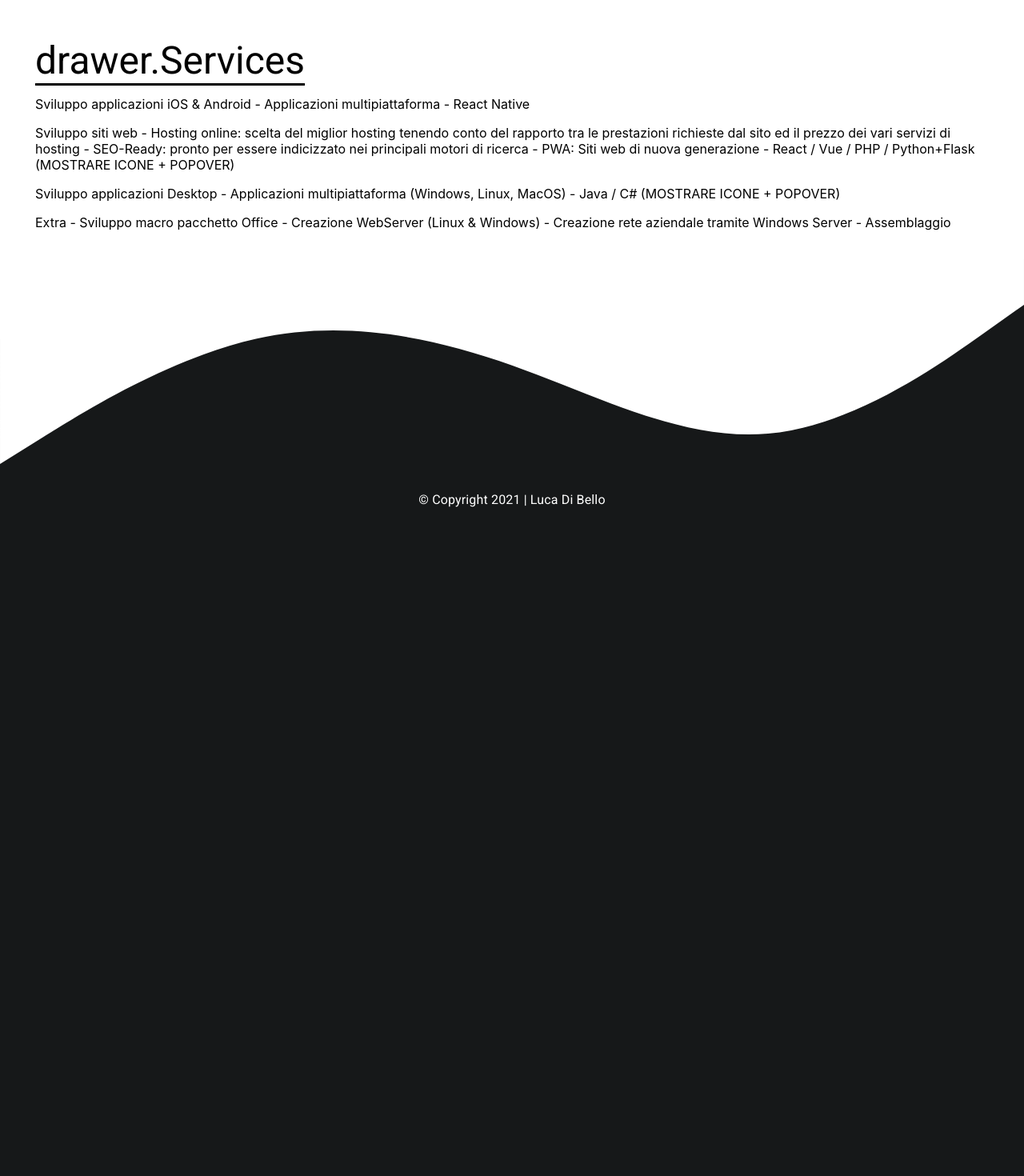
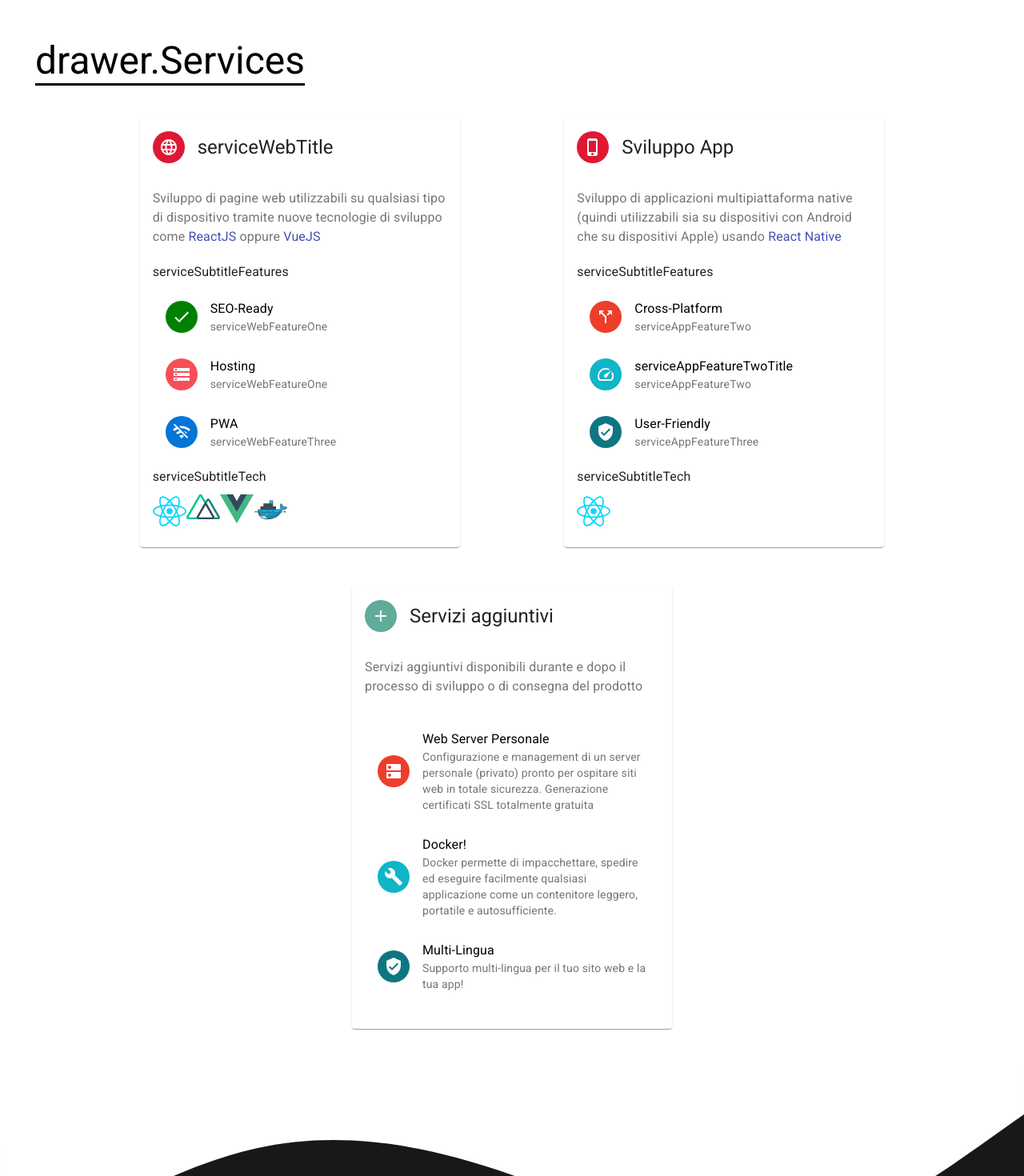
Before and after one commit to lucadibello/lucadibello, a React (Create React App) app in the folder client/: page / in a window 1280 px wide. Shown: the part 2780-4250 px from the top of the page at 80% size. Before the commit the page ends 3577 px from the top, so only its background shows below. Built offline with nearby package versions, Linux system fonts and the light colour scheme; no server answers.

Commit message:
Added new card for additional services

```diff
--- /dev/null
+++ b/client/src/components/ServiceCardExtra.tsx
@@ -0,0 +1,106 @@
+import React from 'react';
+import {
+  Avatar,
+  Card,
+  CardContent,
+  CardHeader,
+  createStyles,
+  List,
+  ListItem,
+  ListItemAvatar,
+  ListItemText,
+  makeStyles,
+  Typography
+} from '@material-ui/core';
+
+import {
+  VerifiedUser as VerifiedUserIcon,
+  Dns as DnsIcon,
+  Build as BuildIcon,
+  Add as AddIcon
+} from '@material-ui/icons'
+
+const useStyles = makeStyles(() =>
+  createStyles({
+    root: {
+      height: "100%",
+      maxWidth: "400px"
+    },
+    media: {
+      height: 0,
+      paddingTop: '56.25%', // 16:9
+    },
+    services: {
+      color: 'black'
+    },
+    checkIcon: {
+      backgroundColor: "#ED3E2B",
+      color: 'white',
+    },
+    hostingIcon: {
+      backgroundColor: "#10B5C7",
+    },
+    pwaIcon: {
+      backgroundColor: "#0E7682"
+    },
+    centered: {
+      textAlign: "center"
+    },
+    avatar: {
+      backgroundColor: "#60AB9A"
+    }
+  }),
+);
+
+export default function ServiceCardExtra (...props: any) {
+  const classes = useStyles();
+
+  return (
+    <Card className={classes.root} {...props}>
+      <CardHeader
+        avatar={
+          <Avatar className={classes.avatar}>
+            <AddIcon />
+          </Avatar>
+        }
+        title="Servizi aggiuntivi"
+        titleTypographyProps={{
+          component: "h1",
+          variant: "h5"
+        }}
+      />
+      <CardContent>
+        <Typography variant="body1" color="textSecondary" component="p">
+          Servizi aggiuntivi disponibili durante e dopo il processo di sviluppo o di consegna del prodotto &nbsp;
+        </Typography>
+        <br />
+          <List className={classes.services}>
+            <ListItem>
+              <ListItemAvatar>
+                <Avatar className={classes.checkIcon}>
+                  <DnsIcon />
+                </Avatar>
+              </ListItemAvatar>
+              <ListItemText primary="Web Server Personale" secondary='Configurazione e management di un server personale (privato) pronto per ospitare siti web in totale sicurezza. Generazione certificati SSL totalmente gratuita' />
+            </ListItem>
+            <ListItem>
+              <ListItemAvatar>
+                <Avatar className={classes.hostingIcon}>
+                  <BuildIcon />
+                </Avatar>
+              </ListItemAvatar>
+              <ListItemText primary="Docker!" secondary="Docker permette di impacchettare, spedire ed eseguire facilmente qualsiasi applicazione come un contenitore leggero, portatile e autosufficiente." />
+            </ListItem>
+            <ListItem>
+              <ListItemAvatar>
+                <Avatar className={classes.pwaIcon}>
+                  <VerifiedUserIcon />
+                </Avatar>
+              </ListItemAvatar>
+              <ListItemText primary="Multi-Lingua" secondary="Supporto multi-lingua per il tuo sito web e la tua app!" />
+            </ListItem>
+          </List>
+      </CardContent>
+    </Card>
+  );
+}
--- a/client/src/components/Services.tsx
+++ b/client/src/components/Services.tsx
@@ -1,43 +1,47 @@
-import { Box } from '@material-ui/core'
 import React from 'react'
+import ServiceCardWeb from './ServiceCardWeb'
+import { createStyles, makeStyles,  } from '@material-ui/core/styles';
+import { Box } from '@material-ui/core';
+import ServiceCardApp from './ServiceCardApp';
+import ServiceCardExtra from './ServiceCardExtra';
 
-
+const useStyles = makeStyles(() =>
+  createStyles({
+    serviceCard: {
+      margin: "10px"
+    },
+    servicesWrapper: {
+      marginTop: "3vh",
+      display: "flex",
+      flexDirection: "row",
+      justifyItems: "center",
+      justifyContent: "space-evenly",
+      padding: "10px",
+      flexWrap: "wrap"
+    },
+    bottom: {
+      display: "flex",
+      justifyContent: "center",
+      padding: "30px"
+    }
+  })
+)
 export default function Services () {
-  //eslint-disable-next-line
-  const serviceCard = (): React.ReactElement => {
-    return (
-      <Box>
-        Test
-      </Box>
-    )
-  }
+  const classes = useStyles()
 
   return (
-    <Box>
-      <p>
-        Sviluppo applicazioni iOS &amp; Android
-          - Applicazioni multipiattaforma
-          - React Native
-      </p>
-      <p>
-        Sviluppo siti web
-          - Hosting online: scelta del miglior hosting tenendo conto del rapporto tra le prestazioni richieste dal sito ed il prezzo dei vari servizi di hosting
-          - SEO-Ready: pronto per essere indicizzato nei principali motori di ricerca
-          - PWA: Siti web di nuova generazione
-          - React / Vue / PHP / Python+Flask (MOSTRARE ICONE + POPOVER)
-      </p>
-      <p>
-        Sviluppo applicazioni Desktop
-          - Applicazioni multipiattaforma (Windows, Linux, MacOS)
-          - Java / C# (MOSTRARE ICONE + POPOVER)
-      </p>
-      <p>
-        Extra
-          - Sviluppo macro pacchetto Office
-          - Creazione WebServer (Linux &amp; Windows)
-          - Creazione rete aziendale tramite Windows Server
-          - Assemblaggio
-      </p>
-    </Box>
+    <React.Fragment>
+      <Box id="servicesAppWebContainer" className={classes.servicesWrapper}>
+        <Box className={classes.serviceCard}>
+          <ServiceCardWeb />
+        </Box>
+        <Box className={classes.serviceCard}>
+          <ServiceCardApp />
+        </Box>
+      </Box>
+      <Box className={classes.bottom}>
+        <ServiceCardExtra />
+      </Box>
+    </React.Fragment>
   )
 }
```
